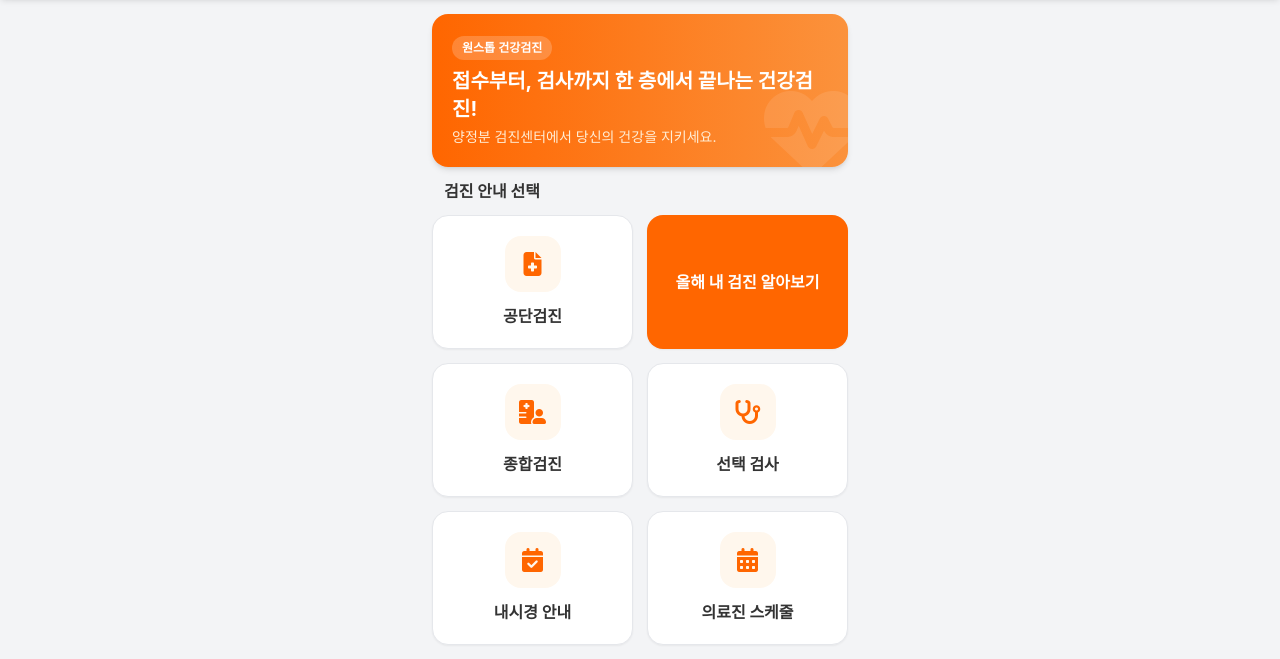
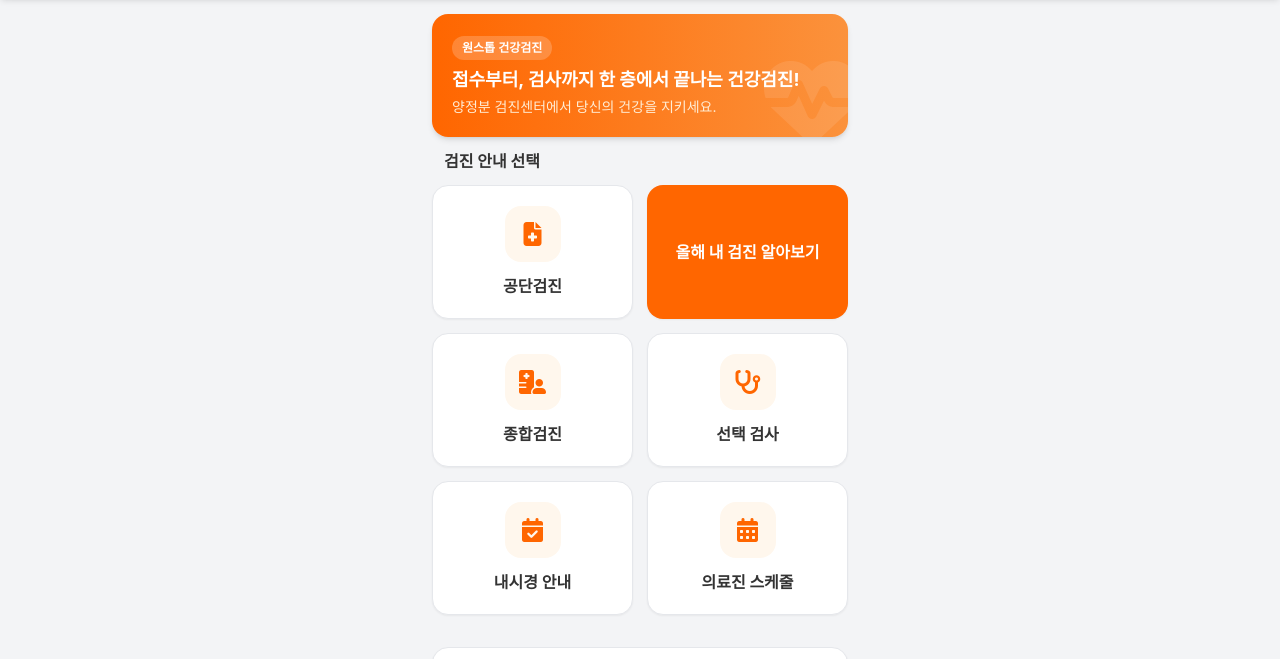
Before and after one commit to 0316319145/yjb, a plain HTML site: page index.html in a window 1280 px wide. Shown: the part 116-775 px from the top of the page. Drawn offline with nearby package versions, Linux system fonts and the light colour scheme; some icons are missing; a web font is replaced by a local one.

Commit message:
Update index.html

```diff
--- a/index.html
+++ b/index.html
@@ -83,7 +83,7 @@
             <div class="bg-gradient-to-r from-brand-orange to-orange-400 rounded-2xl p-5 text-white shadow-md relative overflow-hidden">
                 <div class="relative z-10">
                     <span class="inline-block bg-white/20 text-white text-xs font-semibold px-2.5 py-1 rounded-full mb-2">원스톱 건강검진</span>
-                    <h2 class="text-xl font-bold leading-snug mb-1">접수부터, 검사까지 한 층에서 끝나는 건강검진!</h2>
+                    <h2 class="text-lg font-bold leading-snug mb-1">접수부터, 검사까지 한 층에서 끝나는 건강검진!</h2>
                     <p class="text-orange-100 text-sm font-normal">양정분 검진센터에서 당신의 건강을 지키세요.</p>
                 </div>
                 <i class="fa-solid fa-heart-pulse absolute -right-3 -bottom-3 text-white/10 text-8xl"></i>
```
